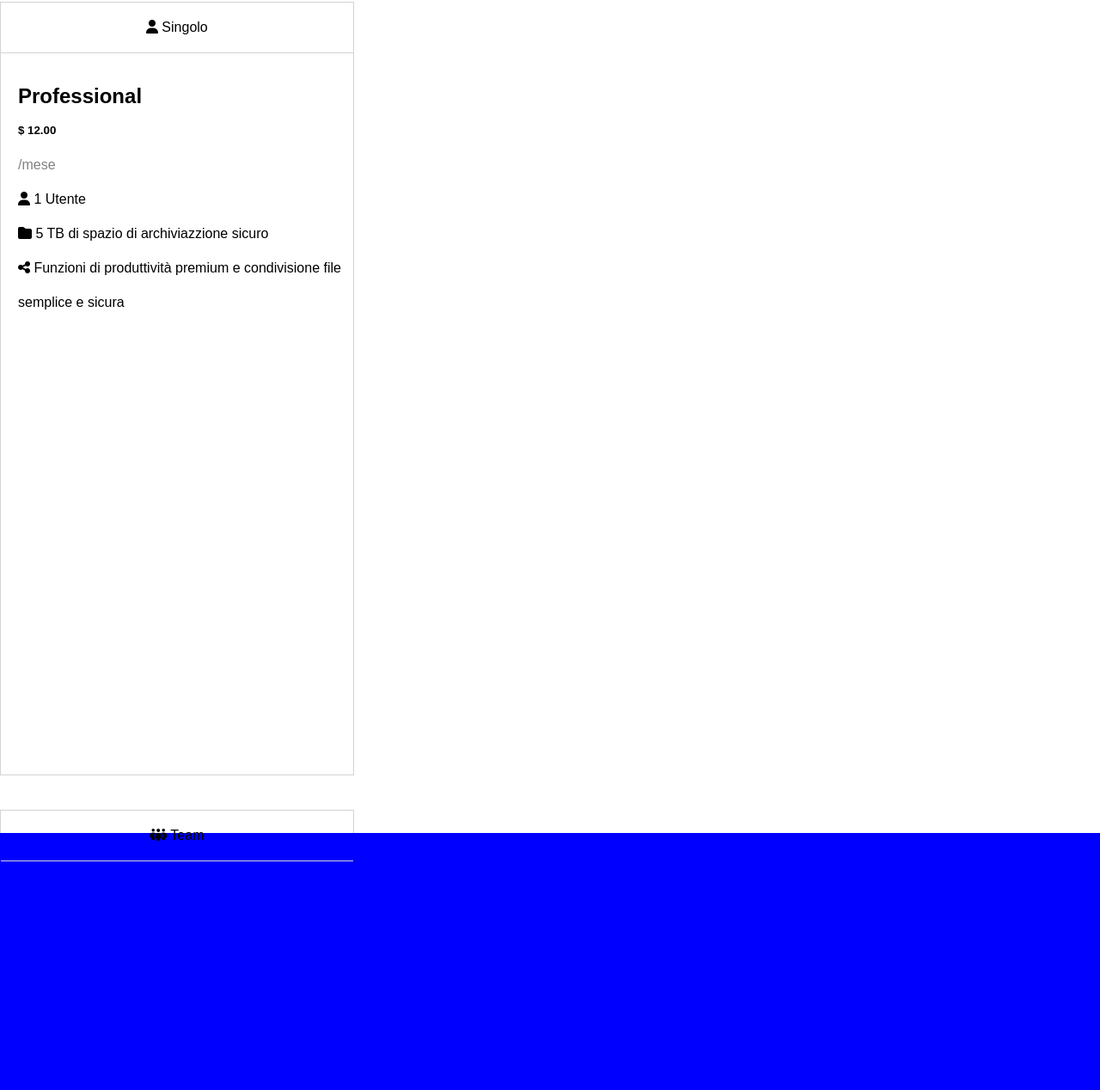
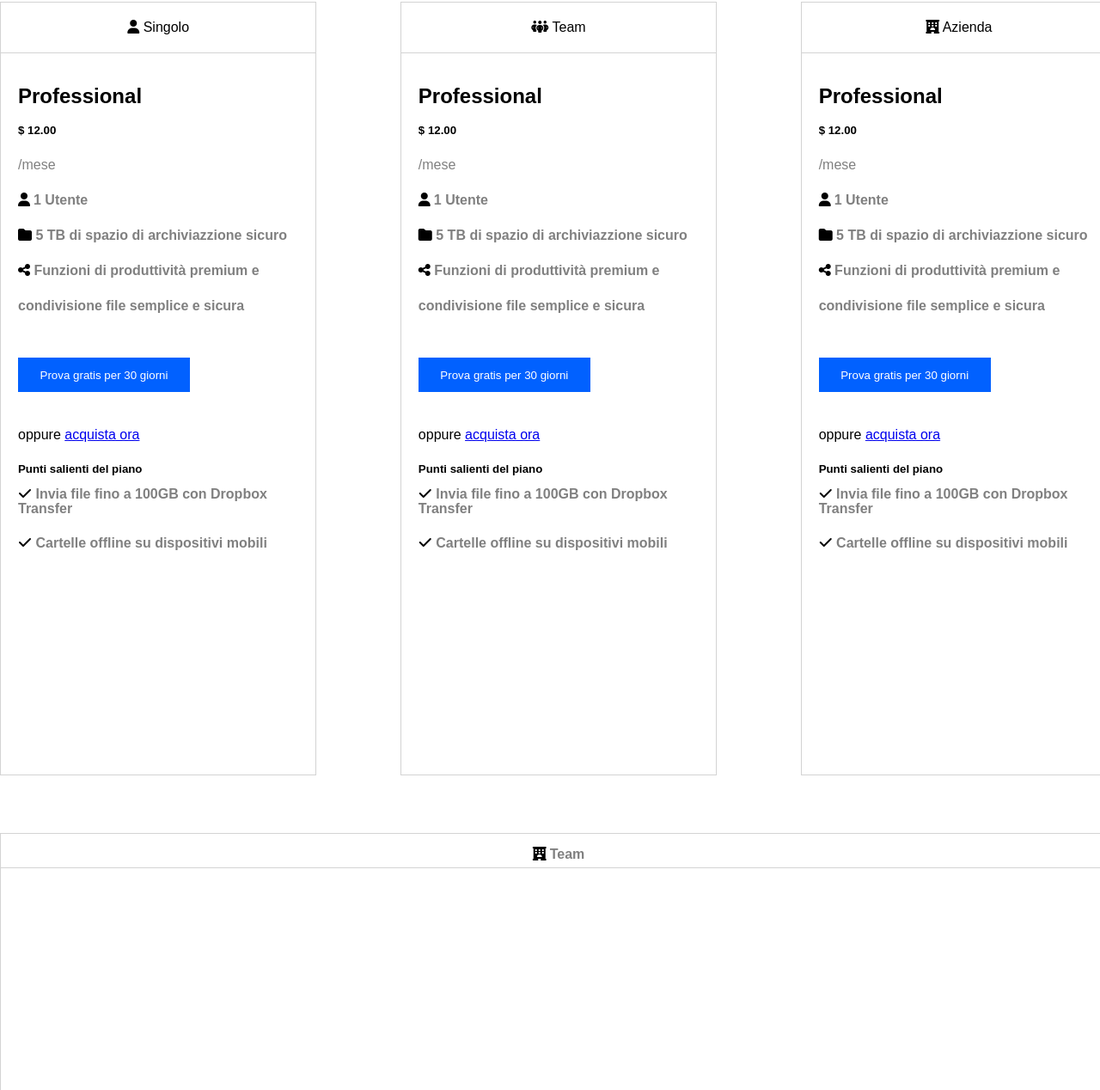
Before and after one commit to Giovannimaiorana/htmlcss-dropbox, a plain HTML site: page index.html in a window 1280 px wide. Shown: the part 1121-2389 px from the top of the page at 86% size. Drawn offline with Linux system fonts and the light colour scheme.

Commit message:
Fine seconda section

```diff
--- a/css/style.css
+++ b/css/style.css
@@ -21,9 +21,7 @@
                                                                                         .column{
                                                                                             background-color: white ;
                                                                                         }
-                                                                                        .container-third-section{
-                                                                                            background-color: blue;
-                                                                                        }
+
                                                                                         .container-fourth-section{
                                                                                             background-color: red;
                                                                                         }
@@ -146,7 +144,7 @@ ul li{
 .column-sx button{
     background-color: rgb(1,97 ,255 );
     border: none;
-    height: 30px;
+    height: 40px;
     width: 200px;
     margin-top: 50px;
     margin-bottom: 50px;
@@ -193,14 +191,12 @@ button a {
 }
 .circle{
     margin-right: 40px;
-
 }
 #circleborder{
     color: black;
 }
-
 .column{
-    width: calc(95% / 3);
+    width: calc(85% / 3);
     height:900px;
     border: 1px solid lightgray;
     margin-top: 40px;
@@ -220,8 +216,24 @@ text-align: center;
     margin-top: 30px;
     margin-left: 20px;
 }
+button {
+    background-color: rgb(1,97 ,255 );
+    border: none;
+    height: 40px;
+    width: 200px;
+    margin-top: 40px;
+    margin-bottom: 30px;
+
+}
+#interline{
+    line-height: 40px;
+}
+.interline{
+    line-height: 40px;
+}
 .gray{
     color: gray;
+
 }
 .flexcontainersecond{
     display: flex;
@@ -235,8 +247,18 @@ text-align: center;
 .container-third-section{
     width: 1300px;
     height: 300px;
+    border: 1px solid lightgray;
     margin: auto;
     margin-top: 30px;
+    display: flex;
+
+}
+.titlesection{
+    text-align: center;
+    width: 100%;
+    height: 40px;
+    border-bottom: 1px solid lightgray;
+    padding-top: 15px;
 }
 
 /*Fine Terzo Blocco*/
--- a/index.html
+++ b/index.html
@@ -78,18 +78,54 @@
                     <div class="textcolumn">
                          <h2>Professional</h2>
                          <h5>$ 12.00</h5>
-                         <span class="gray">/mese</span>
-                          <span><i class="fa-solid fa-user"></i> 1 Utente </span>
-                         <span><i class="fa-solid fa-folder"></i> 5 TB di spazio di archiviazzione sicuro</span>
-                         <span><i class="fa-solid fa-share-nodes"></i> Funzioni di produttività premium e condivisione file semplice e sicura </span>
-                       </div>
+                         <span class=" space gray">/mese</span>
+                         <i id="interline" class="fa-solid fa-user">  <span class="gray"> 1 Utente </span></i>
+                         <i id="interline" class="fa-solid fa-folder"><span class="gray"> 5 TB di spazio di archiviazzione sicuro</span></i>
+                         <i id="interline" class="fa-solid fa-share-nodes"><span class="gray"> Funzioni di produttività premium e condivisione file semplice e sicura </span></i>
+                         <button><a href="#">Prova gratis per 30 giorni</a></button>
+                         <span>oppure <a href="#">acquista ora</a></span>
+                         <div id>
+                            <h5>Punti salienti del piano</h5>
+                             <i class="fa-solid fa-check"><span class="gray"> Invia file fino a 100GB con Dropbox Transfer</span></i>
+                             <i class="fa-solid fa-check"><span class="gray "> Cartelle offline su dispositivi mobili</span></i>
+                         </div>
                     </div>
                 </div>
                 <div class="column">
                     <div class="user"><span><i class="fa-solid fa-people-group"></i> Team</span></div>
+                    <div class="textcolumn">
+                        <h2>Professional</h2>
+                        <h5>$ 12.00</h5>
+                        <span class=" space gray">/mese</span>
+                        <i id="interline" class="fa-solid fa-user">  <span class="gray"> 1 Utente </span></i>
+                        <i id="interline" class="fa-solid fa-folder"><span class="gray"> 5 TB di spazio di archiviazzione sicuro</span></i>
+                        <i id="interline" class="fa-solid fa-share-nodes"><span class="gray"> Funzioni di produttività premium e condivisione file semplice e sicura </span></i>
+                        <button><a href="#">Prova gratis per 30 giorni</a></button>
+                        <span>oppure <a href="#">acquista ora</a></span>
+                        <div id>
+                           <h5>Punti salienti del piano</h5>
+                            <i class="fa-solid fa-check"><span class="gray"> Invia file fino a 100GB con Dropbox Transfer</span></i>
+                            <i class="fa-solid fa-check"><span class="gray "> Cartelle offline su dispositivi mobili</span></i>
+                        </div>
+                   </div>
                 </div>
                 <div class="column">
                     <div class="user"><span><i class="fa-solid fa-hotel"></i> Azienda</span></div>
+                    <div class="textcolumn">
+                        <h2>Professional</h2>
+                        <h5>$ 12.00</h5>
+                        <span class=" space gray">/mese</span>
+                        <i id="interline" class="fa-solid fa-user">  <span class="gray"> 1 Utente </span></i>
+                        <i id="interline" class="fa-solid fa-folder"><span class="gray"> 5 TB di spazio di archiviazzione sicuro</span></i>
+                        <i id="interline" class="fa-solid fa-share-nodes"><span class="gray"> Funzioni di produttività premium e condivisione file semplice e sicura </span></i>
+                        <button><a href="#">Prova gratis per 30 giorni</a></button>
+                        <span>oppure <a href="#">acquista ora</a></span>
+                        <div id>
+                           <h5>Punti salienti del piano</h5>
+                            <i class="fa-solid fa-check"><span class="gray"> Invia file fino a 100GB con Dropbox Transfer</span></i>
+                            <i class="fa-solid fa-check"><span class="gray "> Cartelle offline su dispositivi mobili</span></i>
+                        </div>
+                   </div>
                 </div>
 
             </div>
@@ -98,6 +134,9 @@
     <!--Fine Secondo blocco-->
     <!--Inizio Terzo Blocco-->
         <div class="container-third-section">
+            <div class="titlesection">
+                 <i class="fa-solid fa-hotel"> <span class="gray">Team</span></i>
+            </div>
             <div class="third-section">
 
 
```
